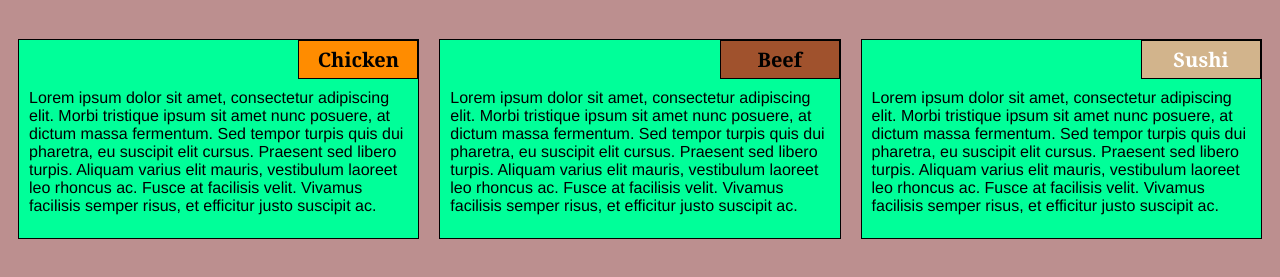
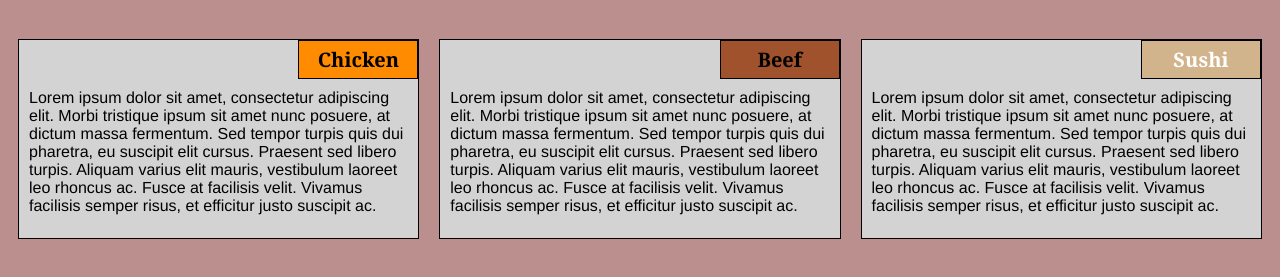
Before and after one commit to Zareen548/coursera-test, a plain HTML site: page mod2-solution/index.html in a window 1280 px wide. Shown: the part 61-338 px from the top of the page. Drawn offline with Linux system fonts and the light colour scheme.

Commit message:
small adding

```diff
--- a/mod2-solution/styles.css
+++ b/mod2-solution/styles.css
@@ -32,7 +32,7 @@ p {
 
 section {
 	border:	1px solid black;
-	background-color: #00FF99;
+	background-color: #D3D3D3;
 	width: 100%;
 	height: 200px;
 	font-family: Helvetica;
```
